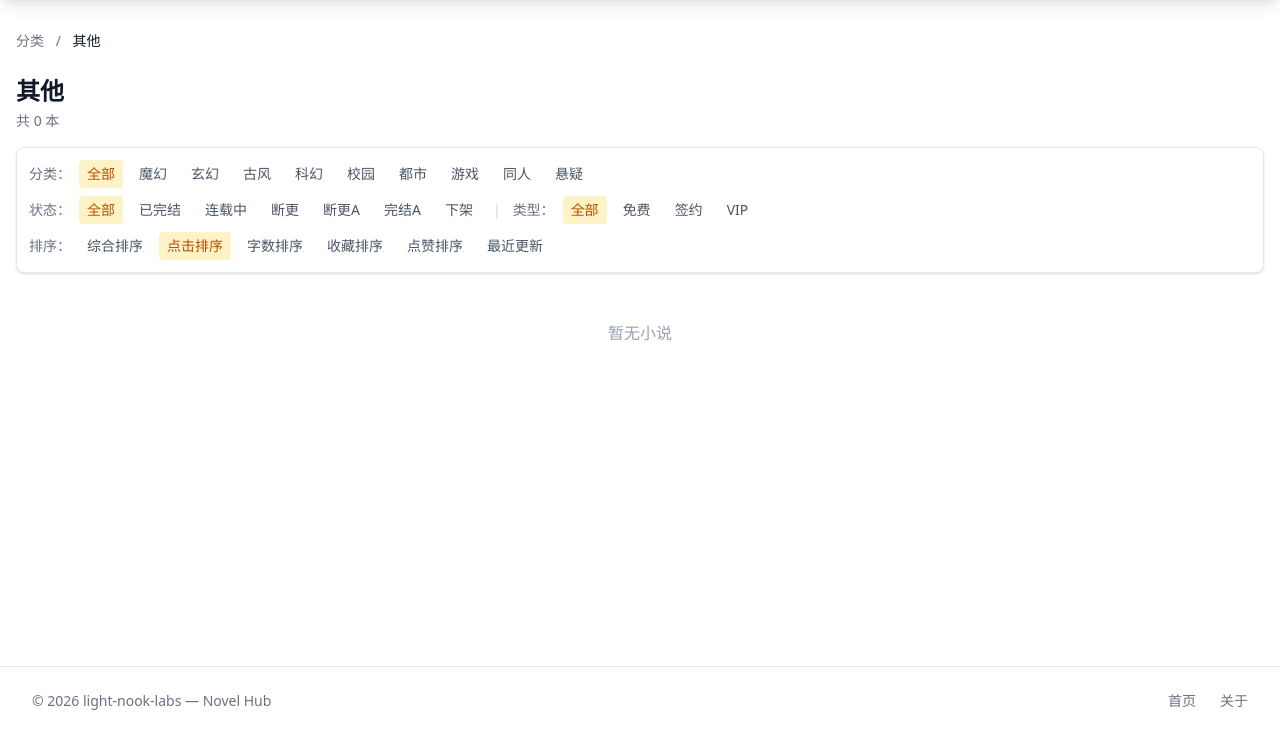
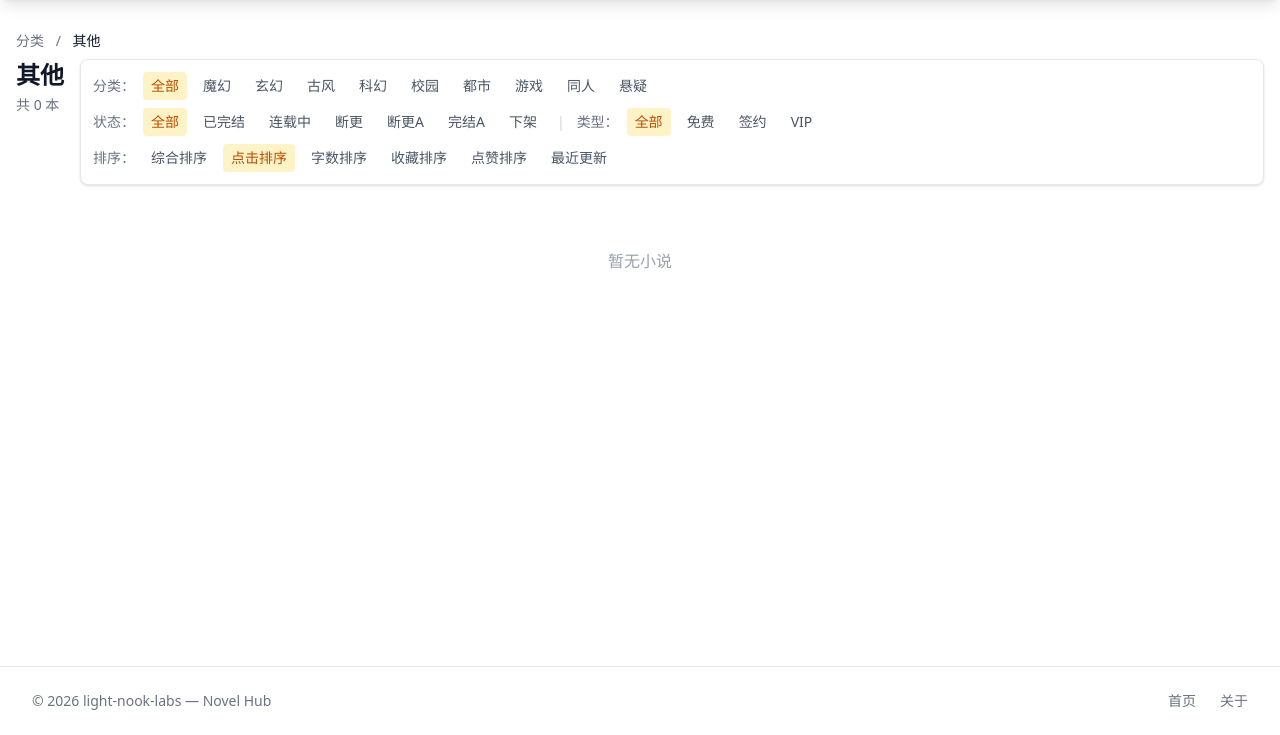
Before and after one commit to light-nook-labs/novel_hub, a Django app: page /genres/1/ in a window 1280 px wide. Shown: the part 65-800 px from the top of the page. Run offline with Django 5.2, Linux system fonts and the light colour scheme; data that the repository does not hold is empty; style sheets or scripts are compiled from the project's sources; some libraries are stand-ins or nearby versions.

Commit message:
fix: wrap breadcrumb and title in same container

```diff
--- a/website/novels/templates/novels/enum_detail.html
+++ b/website/novels/templates/novels/enum_detail.html
@@ -4,22 +4,24 @@
 {% block title %}{{ enum_label }} - {{ TOML.site.name }}{% endblock %}
 
 {% block content %}
-<nav class="mb-4 md:mb-6 text-sm text-gray-500 dark:text-gray-400">
+<div class="mb-4">
+  <nav class="mb-2 text-sm text-gray-500 dark:text-gray-400">
     <a href="{% url 'novels:'|add:list_url %}" class="hover:text-amber-600 dark:hover:text-amber-400">
       {% if enum_type == "genre" %}分类{% elif enum_type == "status" %}状态{% else %}类型{% endif %}
     </a>
     <span class="mx-2">/</span>
     <span class="text-gray-900 dark:text-gray-100">{{ enum_label }}</span>
   </nav>
-
-<div class="flex items-start gap-4 mb-4">
+  <div class="flex items-start gap-4">
     <div class="flex-shrink-0">
       <h1 class="text-xl md:text-2xl font-bold text-gray-900 dark:text-gray-50">{{ enum_label }}</h1>
       <p class="text-sm text-gray-500 dark:text-gray-400 mt-1">共 {{ paginator.count }} 本</p>
     </div>
+    <div class="flex-1 min-w-0">
+      {% include "novels/components/filters.html" %}
     </div>
-
-{% include "novels/components/filters.html" %}
+  </div>
+</div>
 
 <div class="grid grid-cols-4 md:grid-cols-6 lg:grid-cols-8 gap-4">
   {% for novel in novels %}
```
Also changed, not shown: website/novels/templates/novels/author_detail.html (+7 -5 lines), website/novels/templates/novels/contest_detail.html (+7 -5 lines), website/novels/templates/novels/tag_detail.html (+7 -5 lines). Lines whose indentation alone changed are shown as unchanged.
